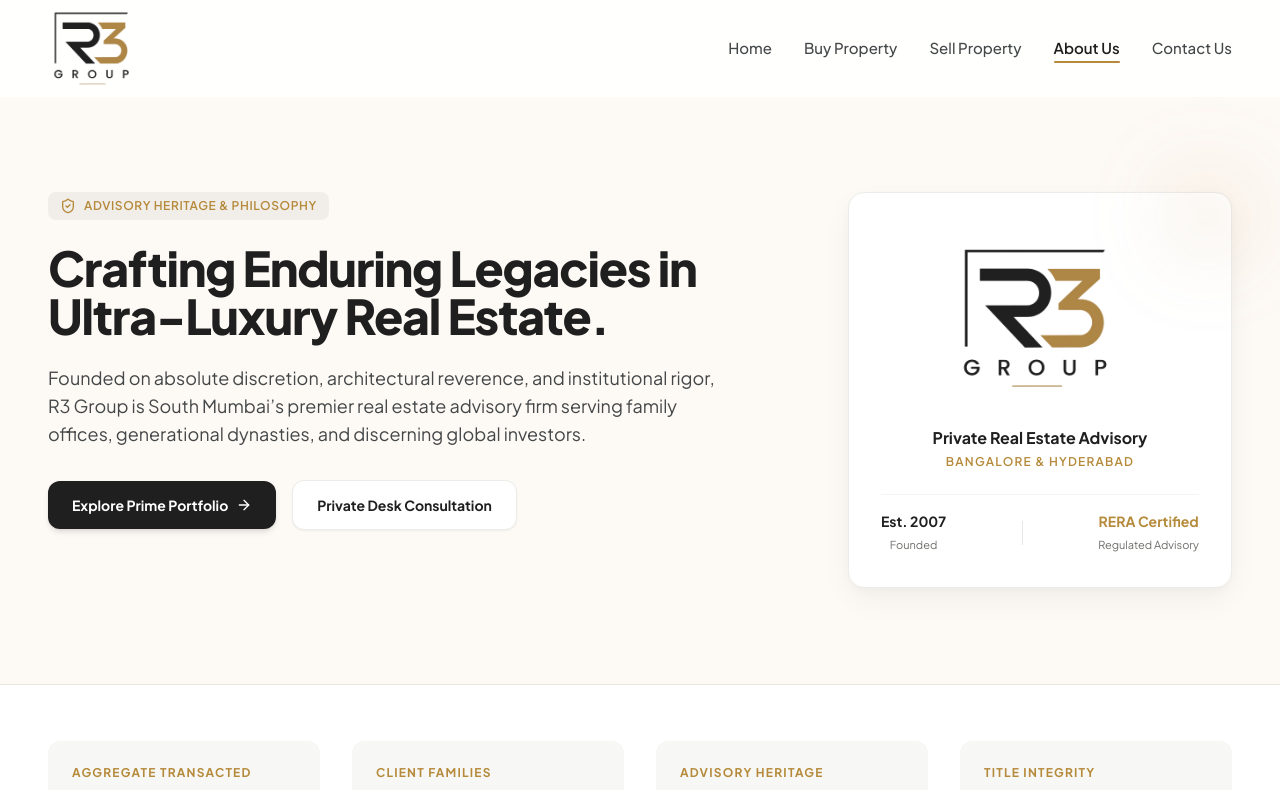
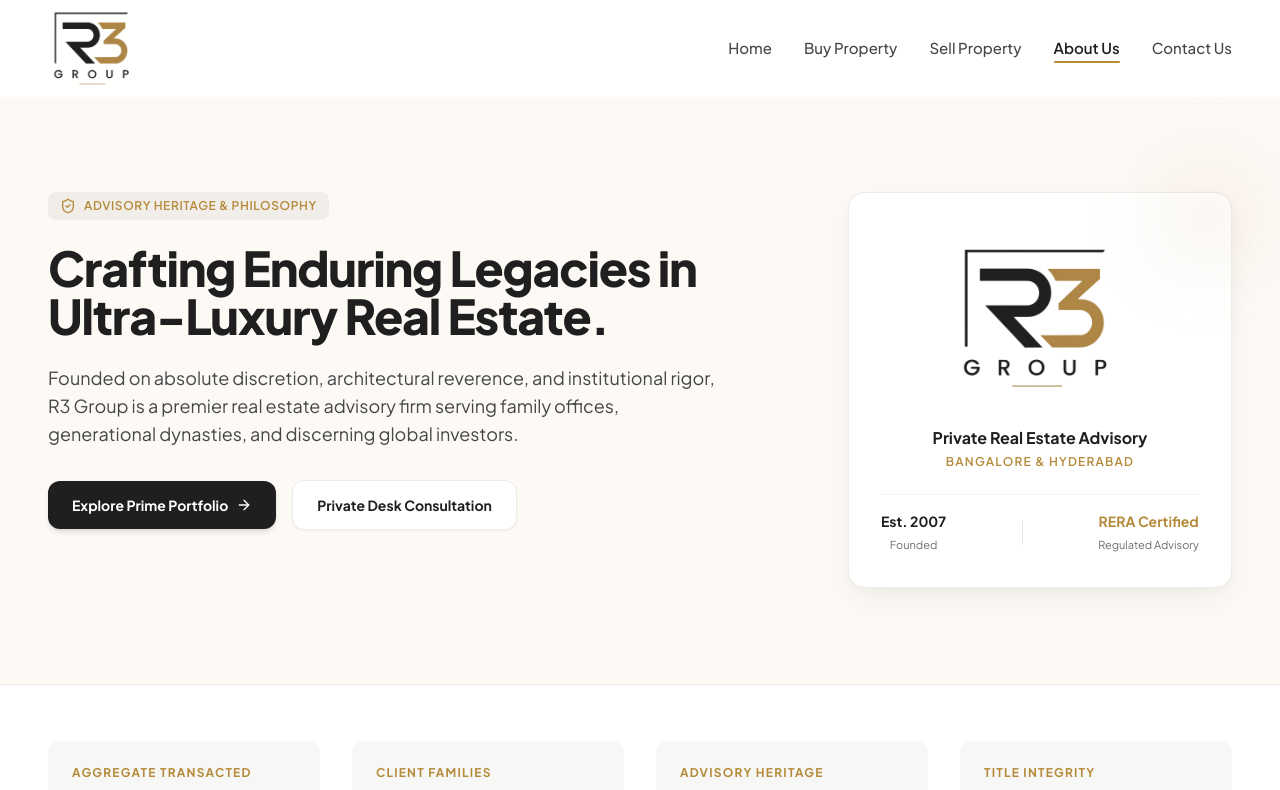
Before and after one commit to sujayangadi90/R3-Group, a React (Vite) app in the folder client/: page /about in a window 1280 px wide. Shown: the top 790 px of the page. Built offline with nearby package versions, Linux system fonts and the light colour scheme.

Commit message:
Remove South Mumbai's from AboutPage hero description

```diff
--- a/client/src/pages/AboutPage.jsx
+++ b/client/src/pages/AboutPage.jsx
@@ -30,7 +30,7 @@ export const AboutPage = () => {
               </h1>
 
               <p className="text-base lg:text-lg text-charcoal-600 max-w-2xl leading-relaxed">
-                Founded on absolute discretion, architectural reverence, and institutional rigor, R3 Group is South Mumbai’s premier real estate advisory firm serving family offices, generational dynasties, and discerning global investors.
+                Founded on absolute discretion, architectural reverence, and institutional rigor, R3 Group is a premier real estate advisory firm serving family offices, generational dynasties, and discerning global investors.
               </p>
 
               <div className="pt-2 flex flex-wrap items-center gap-4">
```
Also changed, not shown: 2 other files (tests, documents, lock files or other folders).
